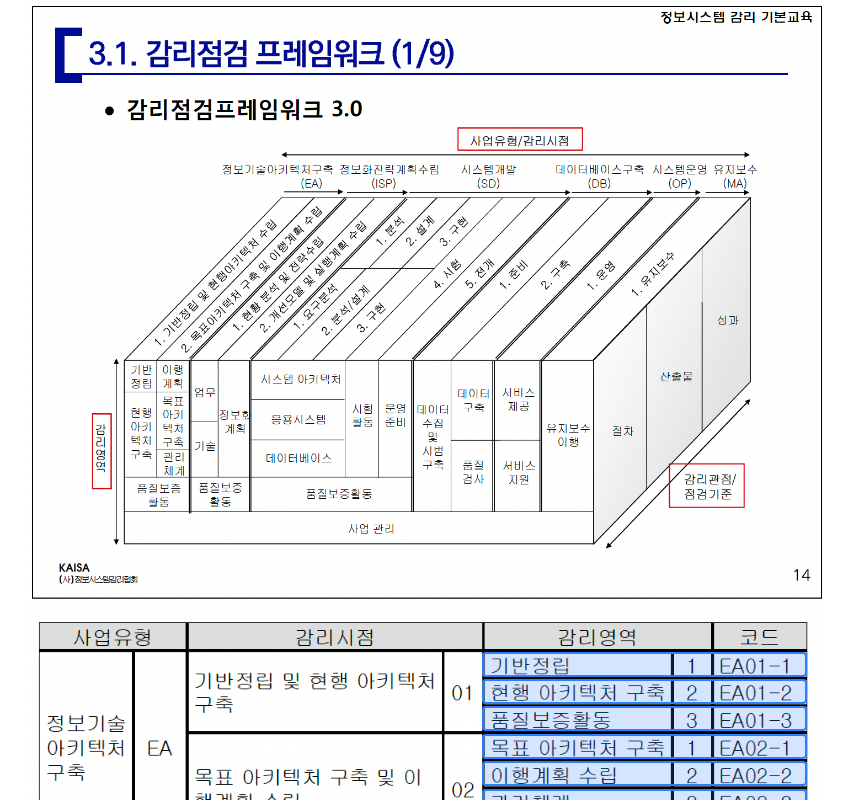
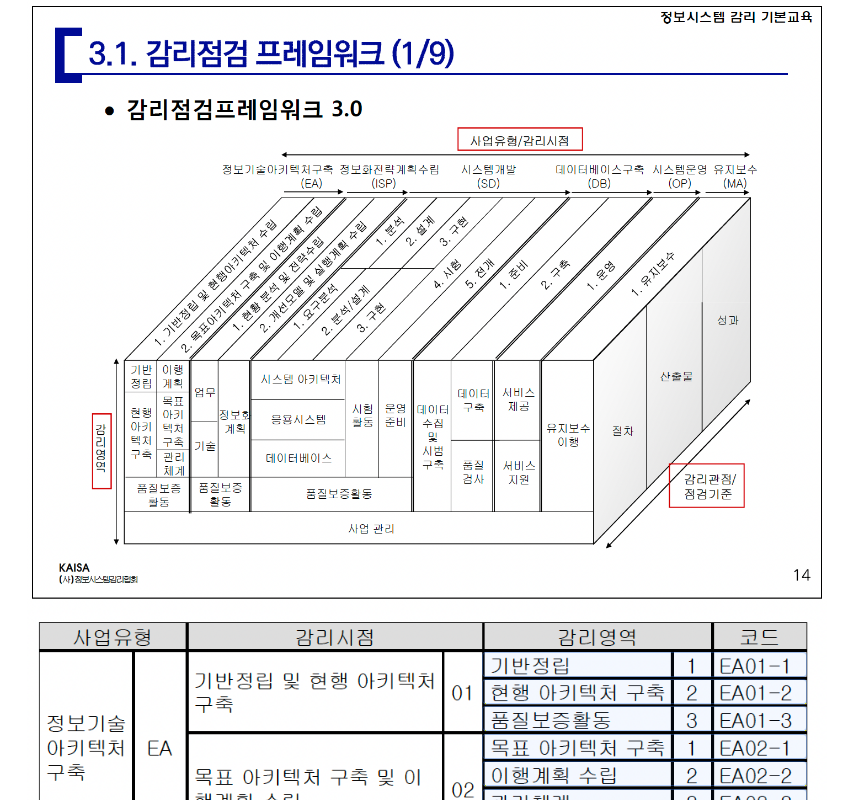
Before and after one commit to henasys/audit-framework-viewer, a Next.js app: page / in a window 1280 px wide. Shown: the top 800 px of the page, without its empty margins (213-1066 px from the left). Built offline with nearby package versions, Linux system fonts and the light colour scheme.

Commit message:
Update ImageLink component

```diff
--- a/src/components/ImageLink.tsx
+++ b/src/components/ImageLink.tsx
@@ -37,7 +37,7 @@ export default function ImageLink({
       <Link
         href={href}
         onClick={handleClick}
-        className="absolute cursor-pointer bg-blue-500/20 hover:bg-blue-500/40 border-2 border-blue-500 rounded-sm transition-all"
+        className="absolute cursor-pointer bg-blue-500/5 hover:bg-blue-500/10 border border-blue-500/30 rounded-sm transition-all"
         style={{
           top: `${top}px`,
           right: `${right}px`,
```
